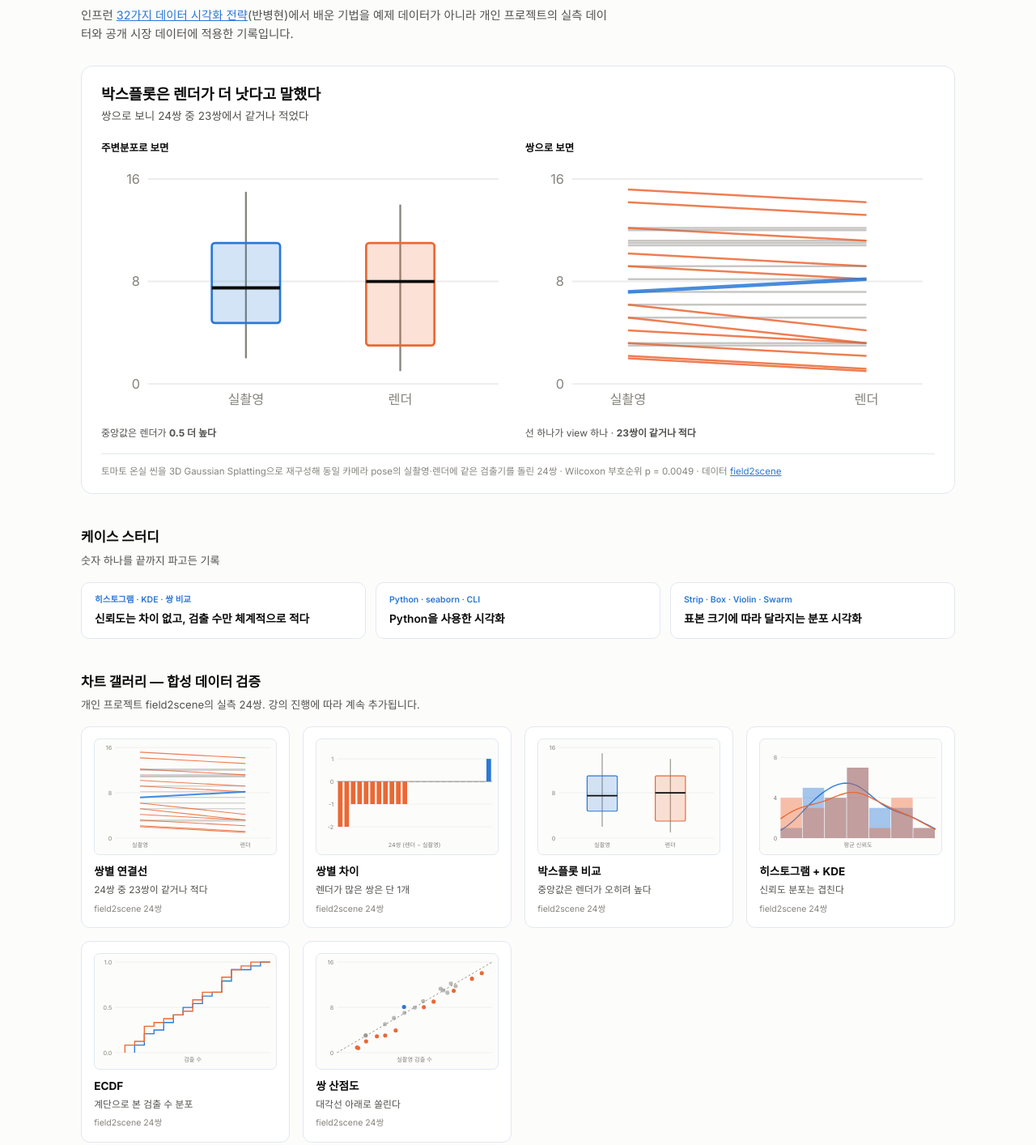
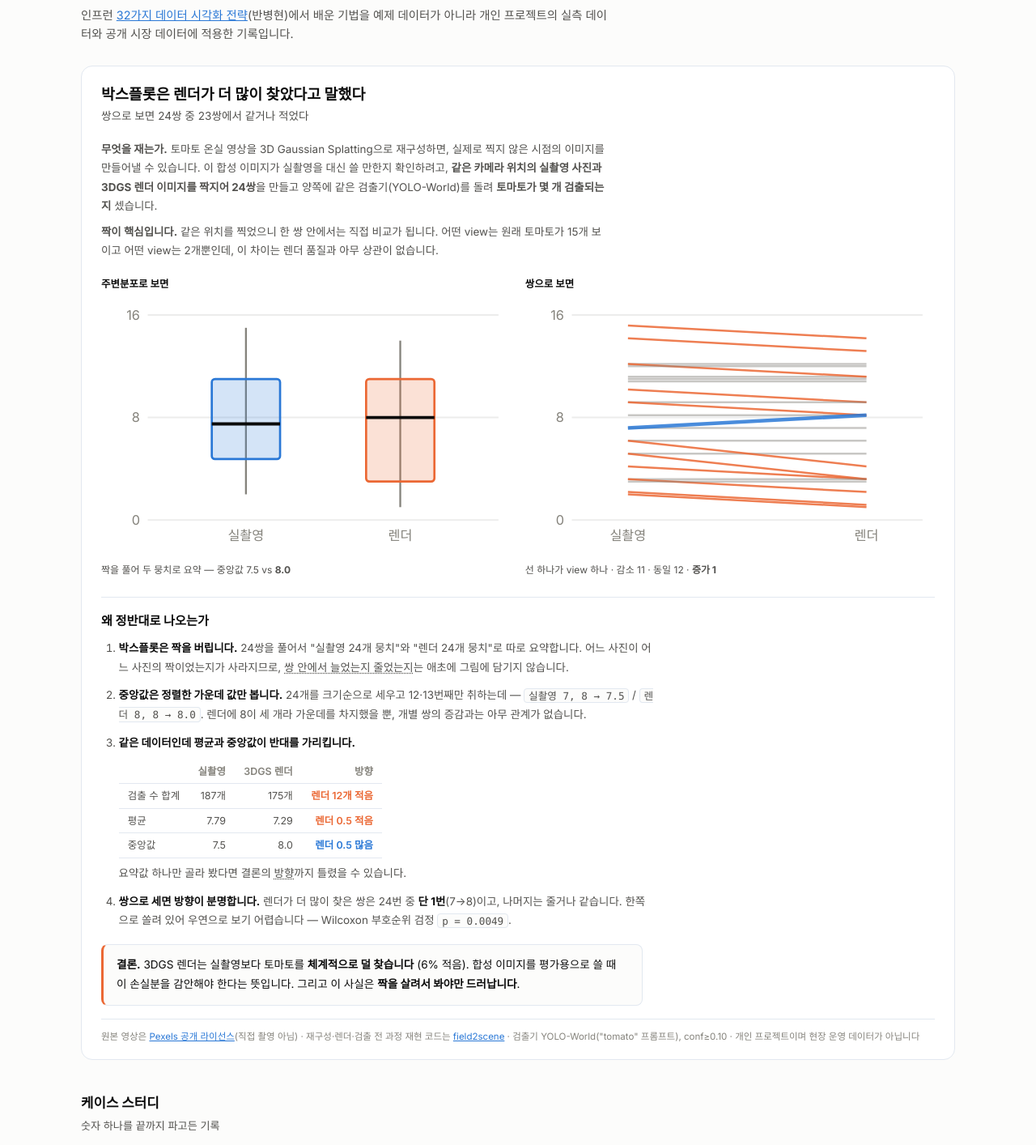
Before and after one commit to leeyunhome/data-visualization-playbook, a plain HTML site: page docs/index.html in a window 1280 px wide. Shown: the part 121-1535 px from the top of the page at 81% size. Drawn offline with Linux system fonts and the light colour scheme.

Commit message:
Explain the hero finding instead of just asserting it
The headline claimed the box plot favored the render but never said why,
so the page read as a claim rather than an argument. Add the mechanism.

- State what is measured up front: same camera pose, real photo paired
  with a 3DGS render, same detector counting tomatoes, 24 pairs
- Four numbered steps for why the two views disagree: the box plot drops
  the pairing; the median only reads the sorted middle (real 7,8 -> 7.5
  vs render 8,8 -> 8.0, because the render has three 8s); mean and median
  point opposite ways on the same data; counting by pair settles it
- Add the comparison table (sum 187 vs 175, mean 7.79 vs 7.29, median
  7.5 vs 8.0) so the contradiction is visible, not described
- Close with the actual conclusion: the render finds ~6% fewer, and that
  only shows up if the pairing is kept
- Headline is now "더 많이 찾았다" — the metric is a count, not quality
- Table scrolls inside its own container; verified no page-level
  horizontal overflow at a 345px viewport

Co-Authored-By: Claude Opus 5 (1M context) <noreply@anthropic.com>

```diff
--- a/docs/index.html
+++ b/docs/index.html
@@ -40,7 +40,28 @@
         .panel .ptitle{font-size:.78rem;font-weight:600;margin:0 0 .3rem}
         .panel figcaption{font-size:.75rem;color:var(--text-secondary);margin-top:.35rem}
         .hnote{font-size:.72rem;color:var(--text-muted);margin:1rem 0 0;padding-top:.75rem;
-               border-top:1px solid var(--border-1)}
+               border-top:1px solid var(--border-1);line-height:1.7}
+
+        /* 히어로 설명 */
+        .setup{margin:0 0 1.2rem}
+        .setup p{margin:0 0 .5rem;font-size:.84rem;color:var(--text-secondary);line-height:1.75;max-width:74ch}
+        .whyh{font-size:.95rem;margin:1.5rem 0 .6rem;padding-top:1.1rem;border-top:1px solid var(--border-1)}
+        ol.why{margin:0;padding-left:1.35rem;font-size:.84rem;color:var(--text-secondary);line-height:1.75}
+        ol.why li{margin-bottom:.7rem;max-width:78ch}
+        ol.why strong{color:var(--text-primary)}
+        ol.why em{font-style:normal;text-decoration:underline;text-decoration-style:dotted;text-underline-offset:2px}
+        .mono{font-family:ui-monospace,'SFMono-Regular',Menlo,monospace;font-size:.79rem;
+              background:var(--surface-1);border:1px solid var(--border-1);border-radius:4px;padding:.05rem .3rem}
+        .cmpwrap{overflow-x:auto;margin:.55rem 0 .45rem}
+        table.cmp{border-collapse:collapse;font-size:.78rem}
+        table.cmp th,table.cmp td{text-align:right;padding:.24rem .7rem;border-bottom:1px solid var(--border-1);white-space:nowrap}
+        table.cmp th{color:var(--text-muted);font-weight:600}
+        table.cmp tr td:first-child,table.cmp tr th:first-child{text-align:left;color:var(--text-secondary)}
+        table.cmp td.dn{color:var(--s2);font-weight:600}
+        table.cmp td.up{color:var(--s1);font-weight:600}
+        .verdict{margin:1.1rem 0 0;padding:.8rem 1rem;font-size:.85rem;line-height:1.75;
+                 background:var(--surface-1);border:1px solid var(--border-1);
+                 border-left:3px solid var(--s2);border-radius:8px;max-width:78ch}
 
         /* 격자 갤러리 — auto-fill 이라 타일이 늘어도 레이아웃 그대로 */
         .grid{display:grid;grid-template-columns:repeat(auto-fill,minmax(240px,1fr));gap:1rem}
@@ -118,8 +139,20 @@
         </p>
 
         <section class="hero">
-            <h2>박스플롯은 렌더가 더 낫다고 말했다</h2>
-            <p class="hsub">쌍으로 보니 24쌍 중 23쌍에서 같거나 적었다</p>
+            <h2>박스플롯은 렌더가 더 많이 찾았다고 말했다</h2>
+            <p class="hsub">쌍으로 보면 24쌍 중 23쌍에서 같거나 적었다</p>
+
+            <div class="setup">
+                <p><strong>무엇을 재는가.</strong> 토마토 온실 영상을 3D Gaussian Splatting으로 재구성하면,
+                   실제로 찍지 않은 시점의 이미지를 만들어낼 수 있습니다. 이 합성 이미지가 실촬영을
+                   대신 쓸 만한지 확인하려고, <strong>같은 카메라 위치의 실촬영 사진과 3DGS 렌더 이미지를
+                   짝지어 24쌍</strong>을 만들고 양쪽에 같은 검출기(YOLO-World)를 돌려
+                   <strong>토마토가 몇 개 검출되는지</strong> 셌습니다.</p>
+                <p><strong>짝이 핵심입니다.</strong> 같은 위치를 찍었으니 한 쌍 안에서는 직접 비교가 됩니다.
+                   어떤 view는 원래 토마토가 15개 보이고 어떤 view는 2개뿐인데, 이 차이는
+                   렌더 품질과 아무 상관이 없습니다.</p>
+            </div>
+
             <div class="panels">
                 <figure class="panel">
                     <p class="ptitle">주변분포로 보면</p>
@@ -139,7 +172,7 @@
         <text class="tk" x="93.28" y="157" text-anchor="middle">실촬영</text>
         <text class="tk" x="192.72" y="157" text-anchor="middle">렌더</text>
       </svg>
-                    <figcaption>중앙값은 렌더가 <strong>0.5 더 높다</strong></figcaption>
+                    <figcaption>짝을 풀어 두 뭉치로 요약 — 중앙값 7.5 vs <strong>8.0</strong></figcaption>
                 </figure>
                 <figure class="panel">
                     <p class="ptitle">쌍으로 보면</p>
@@ -177,13 +210,56 @@
         <text class="tk" x="66.16" y="157" text-anchor="middle">실촬영</text>
         <text class="tk" x="219.84" y="157" text-anchor="middle">렌더</text>
       </svg>
-                    <figcaption>선 하나가 view 하나 · <strong>23쌍이 같거나 적다</strong></figcaption>
+                    <figcaption>선 하나가 view 하나 · 감소 11 · 동일 12 · <strong>증가 1</strong></figcaption>
                 </figure>
             </div>
+
+            <h3 class="whyh">왜 정반대로 나오는가</h3>
+            <ol class="why">
+                <li>
+                    <strong>박스플롯은 짝을 버립니다.</strong>
+                    24쌍을 풀어서 "실촬영 24개 뭉치"와 "렌더 24개 뭉치"로 따로 요약합니다.
+                    어느 사진이 어느 사진의 짝이었는지가 사라지므로, <em>쌍 안에서 늘었는지 줄었는지</em>는
+                    애초에 그림에 담기지 않습니다.
+                </li>
+                <li>
+                    <strong>중앙값은 정렬한 가운데 값만 봅니다.</strong>
+                    24개를 크기순으로 세우고 12·13번째만 취하는데 —
+                    <span class="mono">실촬영 7, 8 → 7.5</span> /
+                    <span class="mono">렌더 8, 8 → 8.0</span>.
+                    렌더에 8이 세 개라 가운데를 차지했을 뿐, 개별 쌍의 증감과는 아무 관계가 없습니다.
+                </li>
+                <li>
+                    <strong>같은 데이터인데 평균과 중앙값이 반대를 가리킵니다.</strong>
+                    <div class="cmpwrap">
+                        <table class="cmp">
+                            <tr><th></th><th>실촬영</th><th>3DGS 렌더</th><th>방향</th></tr>
+                            <tr><td>검출 수 합계</td><td>187개</td><td>175개</td><td class="dn">렌더 12개 적음</td></tr>
+                            <tr><td>평균</td><td>7.79</td><td>7.29</td><td class="dn">렌더 0.5 적음</td></tr>
+                            <tr><td>중앙값</td><td>7.5</td><td>8.0</td><td class="up">렌더 0.5 많음</td></tr>
+                        </table>
+                    </div>
+                    요약값 하나만 골라 봤다면 결론의 <em>방향</em>까지 틀렸을 수 있습니다.
+                </li>
+                <li>
+                    <strong>쌍으로 세면 방향이 분명합니다.</strong>
+                    렌더가 더 많이 찾은 쌍은 24번 중 <strong>단 1번</strong>(7→8)이고, 나머지는 줄거나 같습니다.
+                    한쪽으로 쏠려 있어 우연으로 보기 어렵습니다 —
+                    Wilcoxon 부호순위 검정 <span class="mono">p = 0.0049</span>.
+                </li>
+            </ol>
+
+            <p class="verdict">
+                <strong>결론.</strong> 3DGS 렌더는 실촬영보다 토마토를 <strong>체계적으로 덜 찾습니다</strong>
+                (6% 적음). 합성 이미지를 평가용으로 쓸 때 이 손실분을 감안해야 한다는 뜻입니다.
+                그리고 이 사실은 <strong>짝을 살려서 봐야만 드러납니다</strong>.
+            </p>
+
             <p class="hnote">
-                토마토 온실 씬을 3D Gaussian Splatting으로 재구성해 동일 카메라 pose의 실촬영·렌더에
-                같은 검출기를 돌린 24쌍 · Wilcoxon 부호순위 p = 0.0049 ·
-                데이터 <a href="https://github.com/leeyunhome/field2scene" target="_blank" rel="noopener">field2scene</a>
+                원본 영상은 <a href="https://www.pexels.com/video/tomato-farm-in-greenhouse-10179855/" target="_blank" rel="noopener">Pexels 공개 라이선스</a>(직접 촬영 아님) ·
+                재구성·렌더·검출 전 과정 재현 코드는
+                <a href="https://github.com/leeyunhome/field2scene" target="_blank" rel="noopener">field2scene</a> ·
+                검출기 YOLO-World("tomato" 프롬프트), conf≥0.10 · 개인 프로젝트이며 현장 운영 데이터가 아닙니다
             </p>
         </section>
 
```
